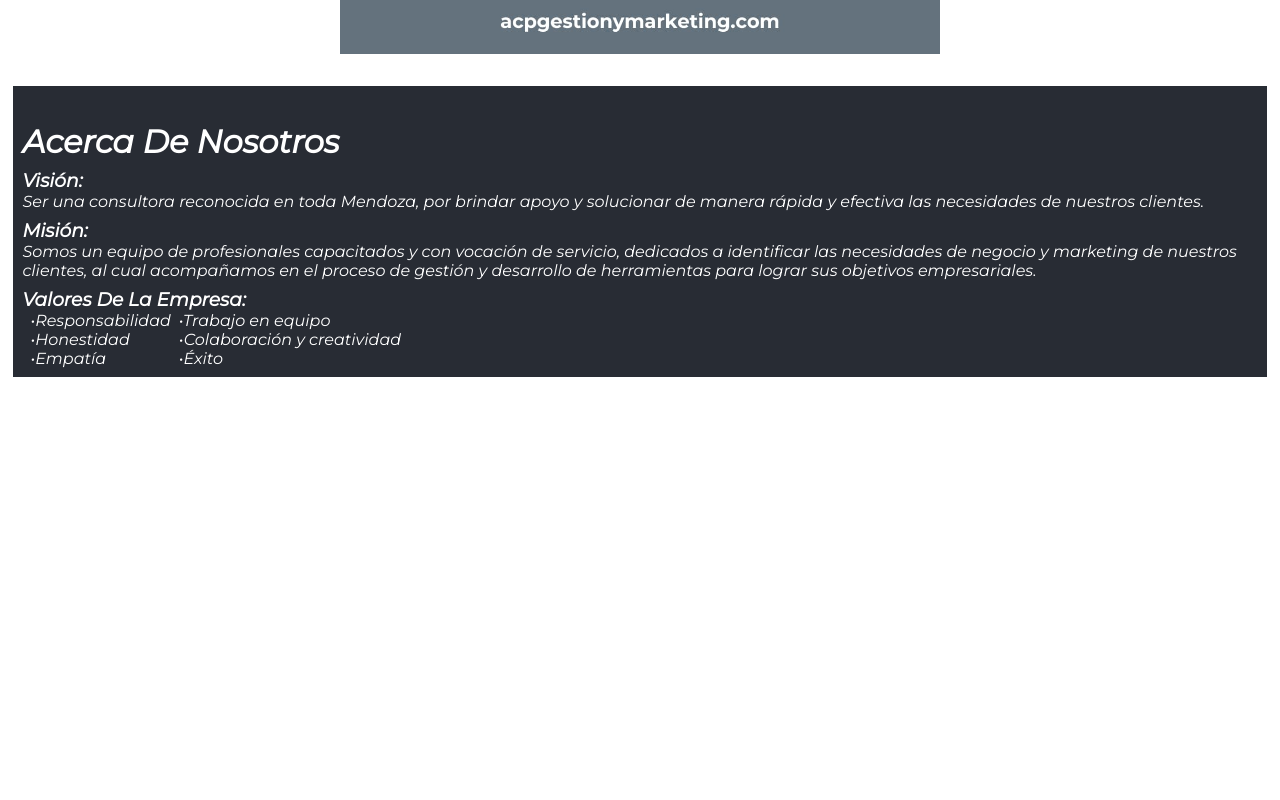
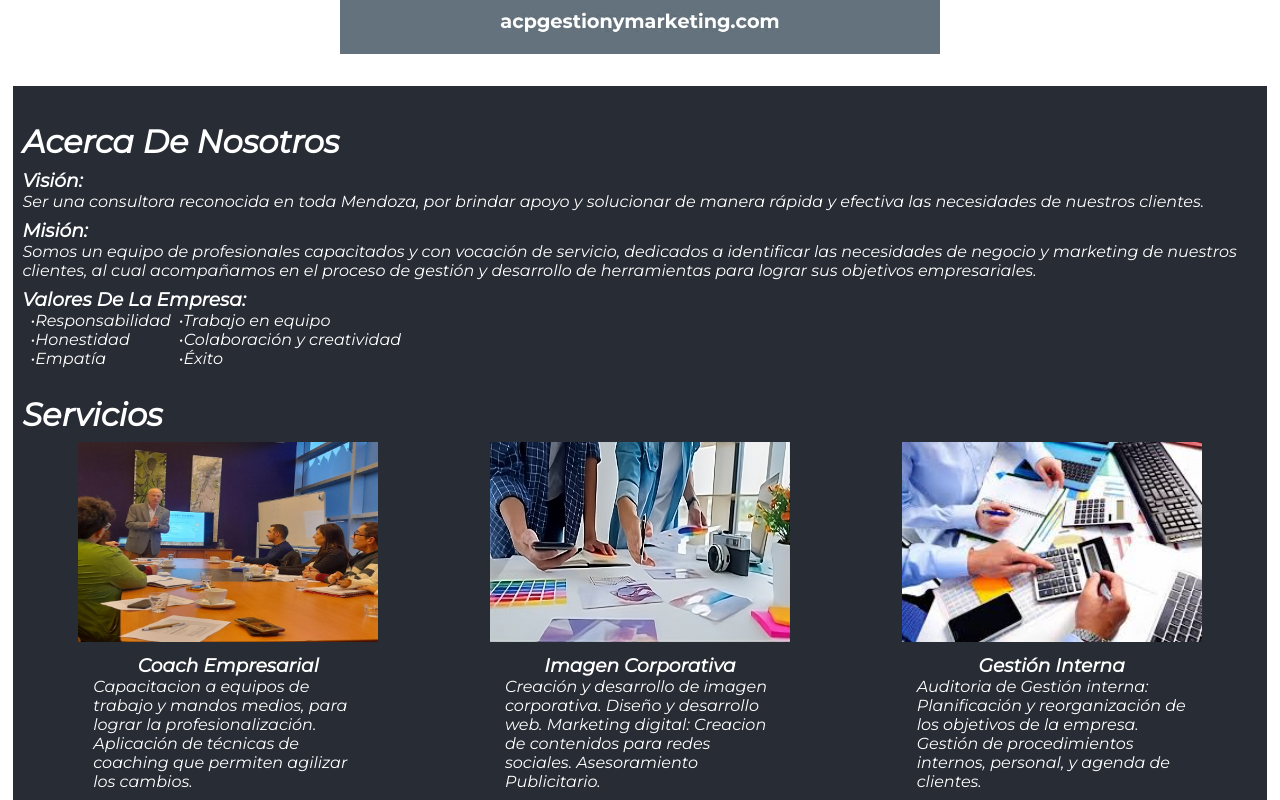
Before and after one commit to 4Bprogramming/ACPNextjs, a Next.js app: page / in a window 1280 px wide. Shown: the part 612-1412 px from the top of the page. Before the commit the page ends 989 px from the top, so only its background shows below. Built offline with nearby package versions, Linux system fonts and the light colour scheme; a web font is replaced by a local one.

Commit message:
services section uncommented

```diff
--- a/src/app/page.jsx
+++ b/src/app/page.jsx
@@ -15,8 +15,8 @@ export default function Complete() {
       {/* <NavBar/> */}
       <Home />
       <About />
-       {/*<Services/>
-      <Testimonials/>
+        <Services/>
+      {/*<Testimonials/>
       <Contact/>
       <Footer/> */}
     </main>
```
